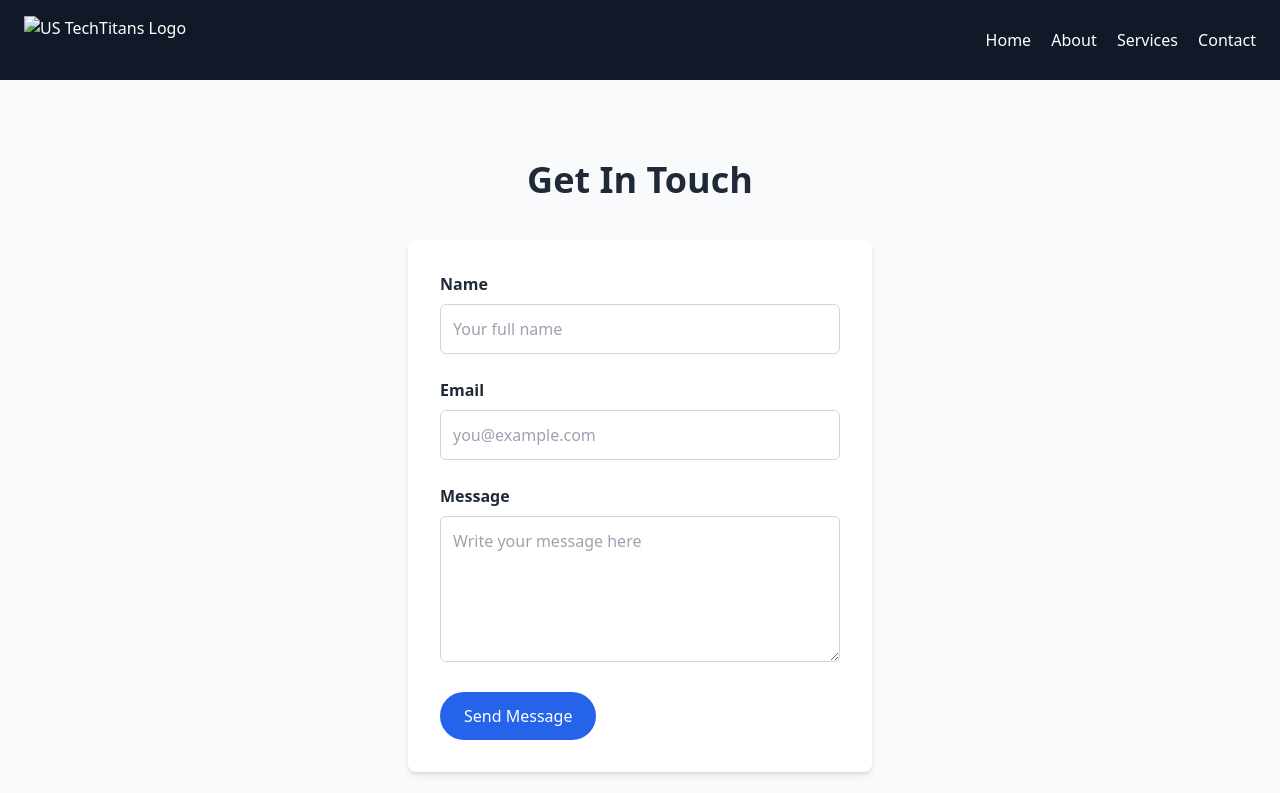
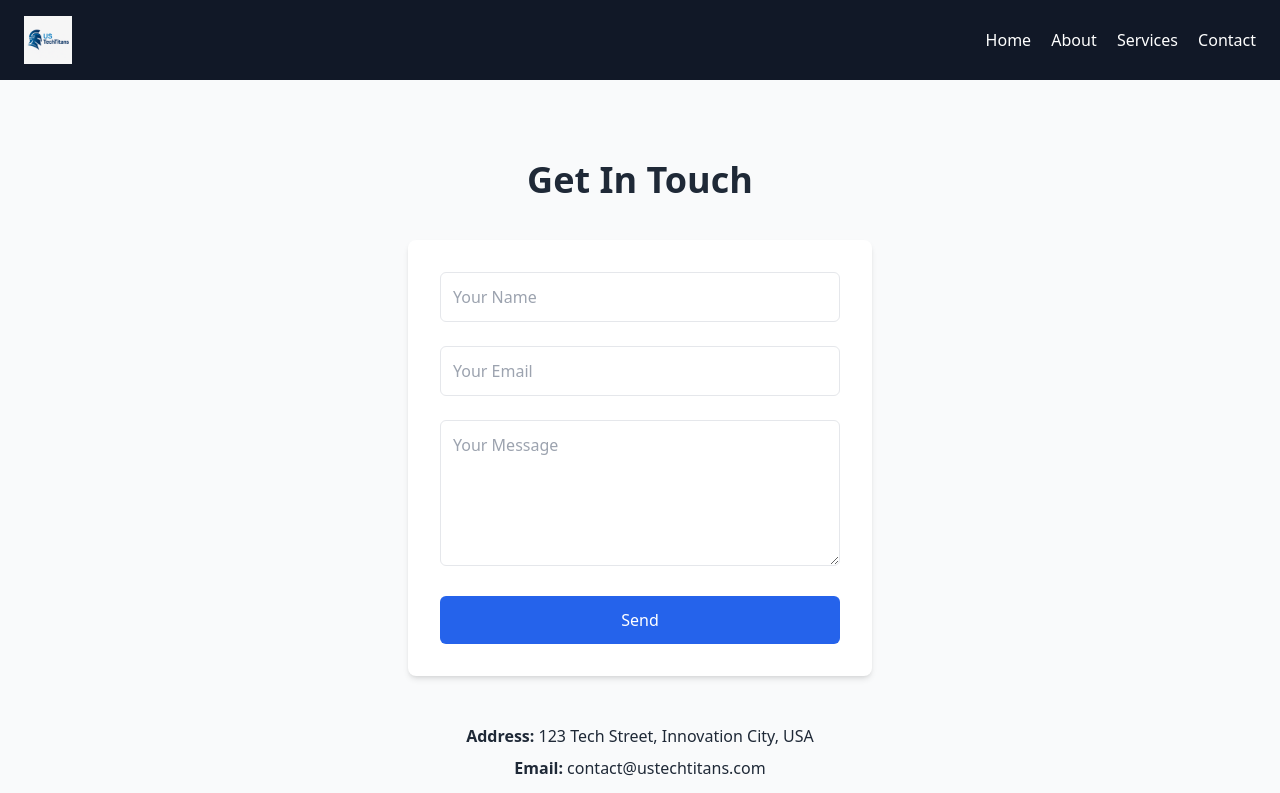
Before and after one commit to yaqubm2/us-techtitans, a plain HTML site: page contact.html in a window 1280 px wide. Shown: the top 793 px of the page. Drawn offline with nearby package versions, Linux system fonts and the light colour scheme.

Commit message:
Update contact.html

```diff
--- a/contact.html
+++ b/contact.html
@@ -5,13 +5,12 @@
   <meta name="viewport" content="width=device-width, initial-scale=1" />
   <title>Contact Us | US TechTitans</title>
   <script src="https://cdn.tailwindcss.com"></script>
-  <link rel="icon" href="assets/images/logo.png" />
+  <link rel="icon" href="logo.png" />
 </head>
 <body class="bg-white text-gray-800 font-sans">
-  <!-- Header -->
   <header class="bg-gray-900 text-white">
     <div class="container mx-auto flex justify-between items-center py-4 px-6">
-      <img src="assets/images/logo.png" alt="US TechTitans Logo" class="h-12" />
+      <img src="logo.png" alt="US TechTitans Logo" class="h-12" />
       <nav class="space-x-4">
         <a href="index.html" class="hover:text-blue-400">Home</a>
         <a href="about.html" class="hover:text-blue-400">About</a>
@@ -21,65 +20,23 @@
     </div>
   </header>
 
-  <!-- Contact Section -->
   <section class="py-20 bg-gray-50">
     <div class="container mx-auto px-6 max-w-lg">
       <h1 class="text-4xl font-bold text-center mb-10">Get In Touch</h1>
       <form class="bg-white p-8 rounded-lg shadow-md space-y-6" action="#" method="POST">
-        <div>
-          <label for="name" class="block mb-2 font-semibold">Name</label>
-          <input
-            type="text"
-            id="name"
-            name="name"
-            placeholder="Your full name"
-            required
-            class="w-full border border-gray-300 rounded-md p-3 focus:outline-none focus:ring-2 focus:ring-blue-500"
-          />
-        </div>
-        <div>
-          <label for="email" class="block mb-2 font-semibold">Email</label>
-          <input
-            type="email"
-            id="email"
-            name="email"
-            placeholder="you@example.com"
-            required
-            class="w-full border border-gray-300 rounded-md p-3 focus:outline-none focus:ring-2 focus:ring-blue-500"
-          />
-        </div>
-        <div>
-          <label for="message" class="block mb-2 font-semibold">Message</label>
-          <textarea
-            id="message"
-            name="message"
-            rows="5"
-            placeholder="Write your message here"
-            required
-            class="w-full border border-gray-300 rounded-md p-3 focus:outline-none focus:ring-2 focus:ring-blue-500"
-          ></textarea>
-        </div>
-        <button
-          type="submit"
-          class="bg-blue-600 text-white px-6 py-3 rounded-full hover:bg-blue-700 transition"
-        >
-          Send Message
-        </button>
+        <input type="text" name="name" placeholder="Your Name" required class="w-full border p-3 rounded-md" />
+        <input type="email" name="email" placeholder="Your Email" required class="w-full border p-3 rounded-md" />
+        <textarea name="message" rows="5" placeholder="Your Message" required class="w-full border p-3 rounded-md"></textarea>
+        <button type="submit" class="w-full bg-blue-600 text-white p-3 rounded-md">Send</button>
       </form>
-
       <div class="mt-12 text-center">
         <p class="mb-2"><strong>Address:</strong> 123 Tech Street, Innovation City, USA</p>
         <p class="mb-4"><strong>Email:</strong> contact@ustechtitans.com</p>
-        <img
-          src="https://source.unsplash.com/600x300/?office,map"
-          alt="Office Location"
-          class="mx-auto rounded-lg shadow-md"
-        />
+        <img src="office-map.jpg" alt="Office Map" class="mx-auto rounded-lg shadow-md" />
       </div>
     </div>
   </section>
 
-  <!-- Footer -->
   <footer class="bg-gray-900 text-white text-center py-6">
     <p>&copy; 2025 US TechTitans. All rights reserved.</p>
   </footer>
```
